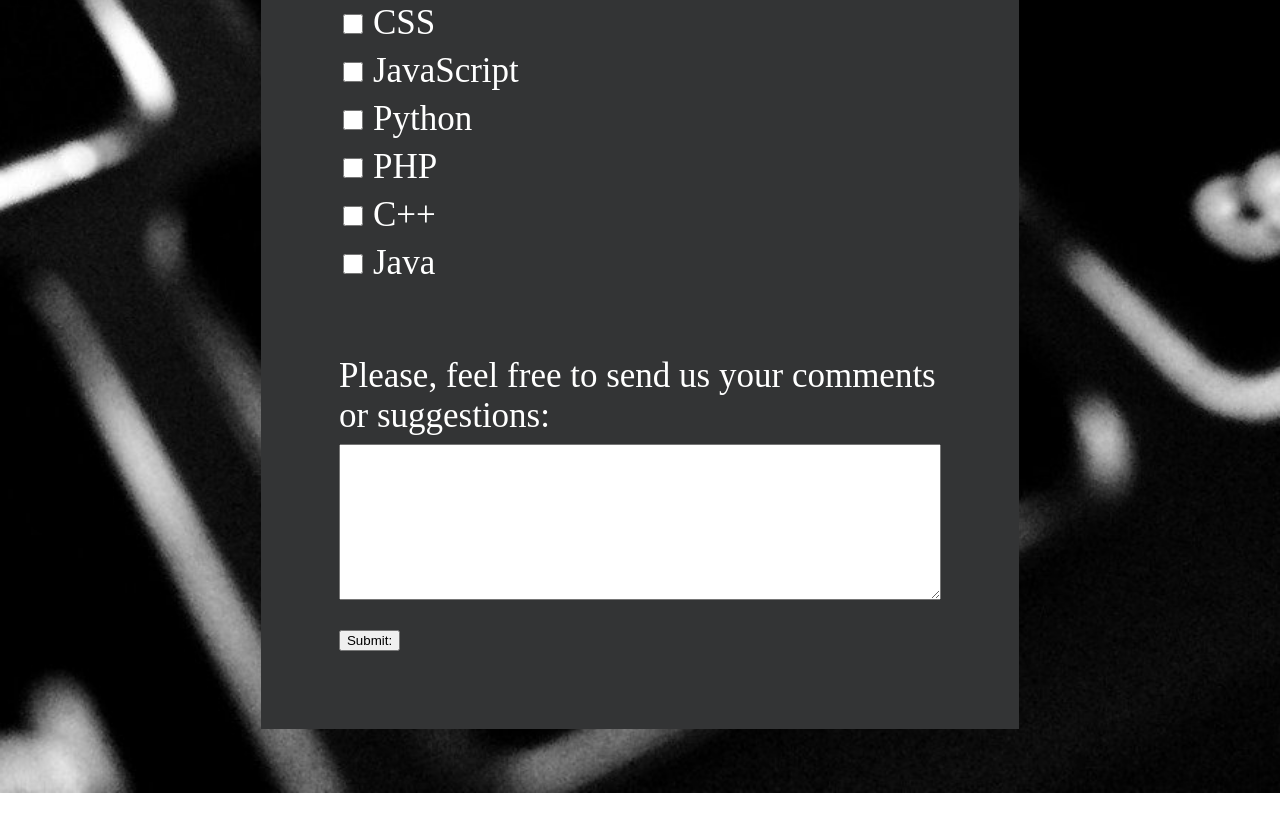
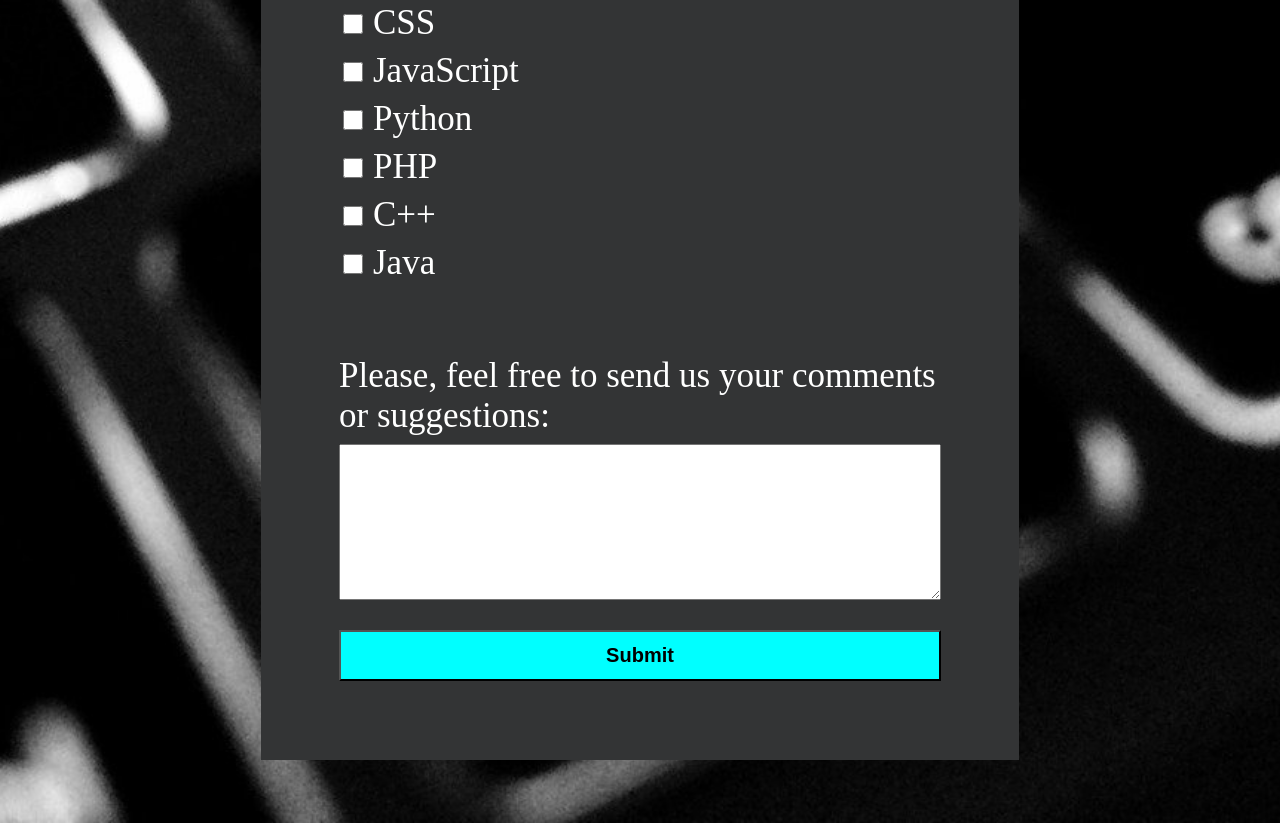
Before and after one commit to LeoGBK/it-surveyform, a plain HTML site: page index.html in a window 1280 px wide. Shown: the part 1316-2139 px from the top of the page. Before the commit the page ends 2109 px from the top, so only its background shows below. Drawn offline with Linux system fonts and the light colour scheme.

Commit message:
Button styling.

```diff
--- a/index.html
+++ b/index.html
@@ -92,7 +92,7 @@
             </div>
             <!-- Submit button structure -->
             <div class="form-shape">
-                <button type="submit">Submit:</button>
+                <button type="submit">Submit</button>
             </div>
         </form>
     </section>
--- a/styles.css
+++ b/styles.css
@@ -72,3 +72,12 @@ input, select {
 textarea {
     width: 100%;
 }
+
+button {
+    width: 100%;
+    padding: 2%;
+    font-size: 20px;
+    font-weight: bold;
+    background: cyan;
+    cursor: pointer;
+}
```
